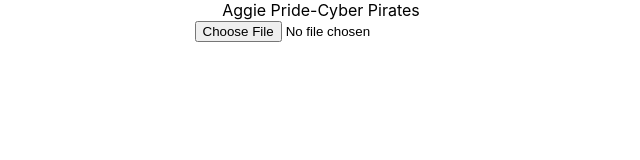
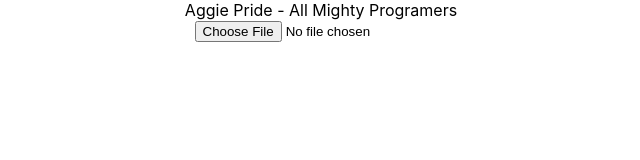
Before and after one commit to NCATComp410/AnT_Comp410_Spring20, a React (Create React App) app: page / in a window 1280 px wide. Shown: the top 160 px of the page, without its empty margins (319-959 px from the left). Built offline with nearby package versions, Linux system fonts and the light colour scheme.

Commit message:
AMP Submission

```diff
--- a/src/App.js
+++ b/src/App.js
@@ -5,7 +5,7 @@ import SimpleFileUploader from "./components/FileUploader/FileUploader";
 function App() {
   return (
     <div className="App">
-      Aggie Pride-Cyber Pirates
+      Aggie Pride -  All Mighty Programers
       <SimpleFileUploader />
     </div>
   );
```
